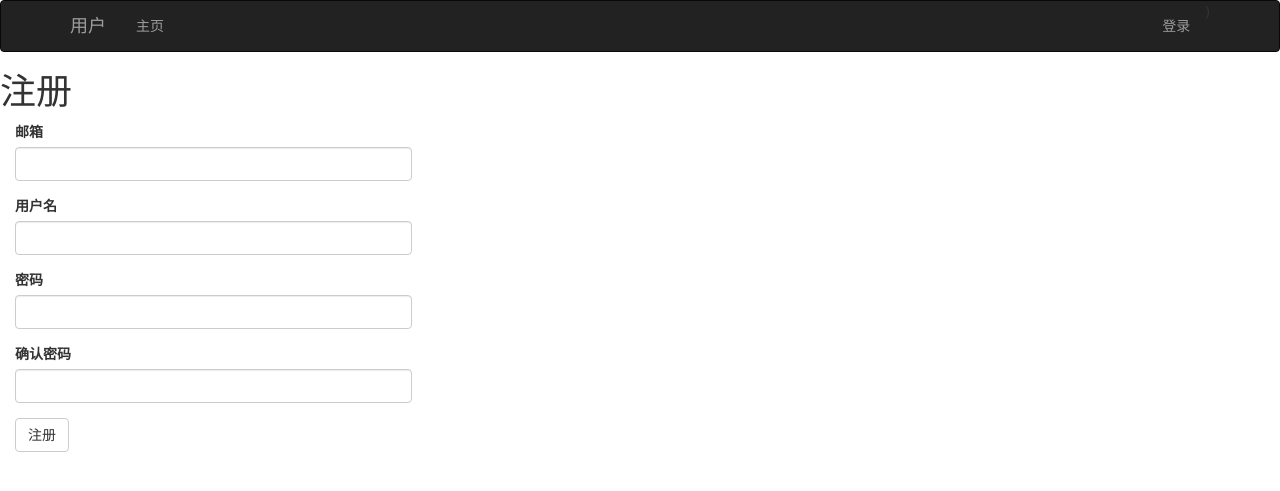
After one commit to JushuangQiao/MyCodes, a Flask app: page /auth/register in a window 1280 px wide. The commit adds this page. Shown: the top 491 px of the page. Run offline with Flask 2, Linux system fonts and the light colour scheme; some libraries are stand-ins or nearby versions.

Commit message:
register

```diff
--- a/flasky/app/auth/forms.py
+++ b/flasky/app/auth/forms.py
@@ -2,7 +2,9 @@
 
 from flask_wtf import FlaskForm
 from wtforms import StringField, PasswordField, BooleanField, SubmitField
-from wtforms.validators import DataRequired, Length, Email
+from wtforms.validators import DataRequired, Length, Email, Regexp, EqualTo
+from wtforms import ValidationError
+from ..models.models import User
 
 
 class LoginForm(FlaskForm):
@@ -10,3 +12,20 @@ class LoginForm(FlaskForm):
     password = PasswordField(u'密码', validators=[DataRequired(u'密码不能为空')])
     remember_me = BooleanField(u'保存密码')
     submit = SubmitField(u'登录')
+
+
+class RegistrationForm(FlaskForm):
+    email = StringField(u'邮箱', validators=[DataRequired(), Length(1, 64), Email()])
+    username = StringField(u'用户名', validators=[DataRequired(), Length(1, 64),
+                                               Regexp('^[a-zA-Z][a-zA-Z0-9._]*$', 0, u'用户名格式不正确')])
+    password = PasswordField(u'密码', validators=[DataRequired(), EqualTo('password2', message=u'输入密码不一致')])
+    password2 = PasswordField(u'确认密码', validators=[DataRequired()])
+    submit = SubmitField(u'注册')
+
+    def validate_email(self, field):
+        if User.query.filter_by(email=field.data).first():
+            raise ValidationError(u'邮箱已存在')
+
+    def validate_username(self, field):
+        if User.query.filter_by(username=field.data).first():
+            raise ValidationError(u'用户名已存在')
--- a/flasky/app/auth/views.py
+++ b/flasky/app/auth/views.py
@@ -4,7 +4,8 @@ from flask import render_template, redirect, url_for, request, flash
 from flask_login import login_user, logout_user, login_required
 from . import auth
 from ..models.models import User
-from .forms import LoginForm
+from .forms import LoginForm, RegistrationForm
+from .. import db
 
 
 @auth.route('/login', methods=['GET', 'POST'])
@@ -14,6 +15,7 @@ def login():
         user = User.query.filter_by(email=form.email.data).first()
         # next line why verify is false?
         # if user is not None and user.verify_password(form.password.data):
+        # 确认密码这里，为什么总是不行呢？
         if user is not None:
             login_user(user, form.remember_me.data)
             return redirect(request.args.get('next') or url_for('main.index'))
@@ -27,3 +29,14 @@ def logout():
     logout_user()
     flash(u'您已登出系统')
     return redirect(url_for('main.index'))
+
+
+@auth.route('/register', methods=['GET', 'POST'])
+def register():
+    form = RegistrationForm()
+    if form.validate_on_submit():
+        user = User(email=form.email.data, password=form.password.data, username=form.username.data)
+        db.session.add(user)
+        flash(u'注册成功')
+        return redirect(url_for('auth.login'))
+    return render_template('auth/register.html', form=form)
--- /dev/null
+++ b/flasky/templates/auth/register.html
@@ -0,0 +1,13 @@
+{% extends "base.html" %}
+{% import "bootstrap/wtf.html" as wtf %}
+
+{% block title %}注册{% endblock %}
+
+{% block content %}
+    <div class="page-head">
+        <h1>注册</h1>
+    </div>
+    <div class="col-md-4">
+        {{ wtf.quick_form(form) }}
+    </div>
+{% endblock %}
```
Also changed, not shown: flasky/templates/auth/login.html (+8 -0 lines).
